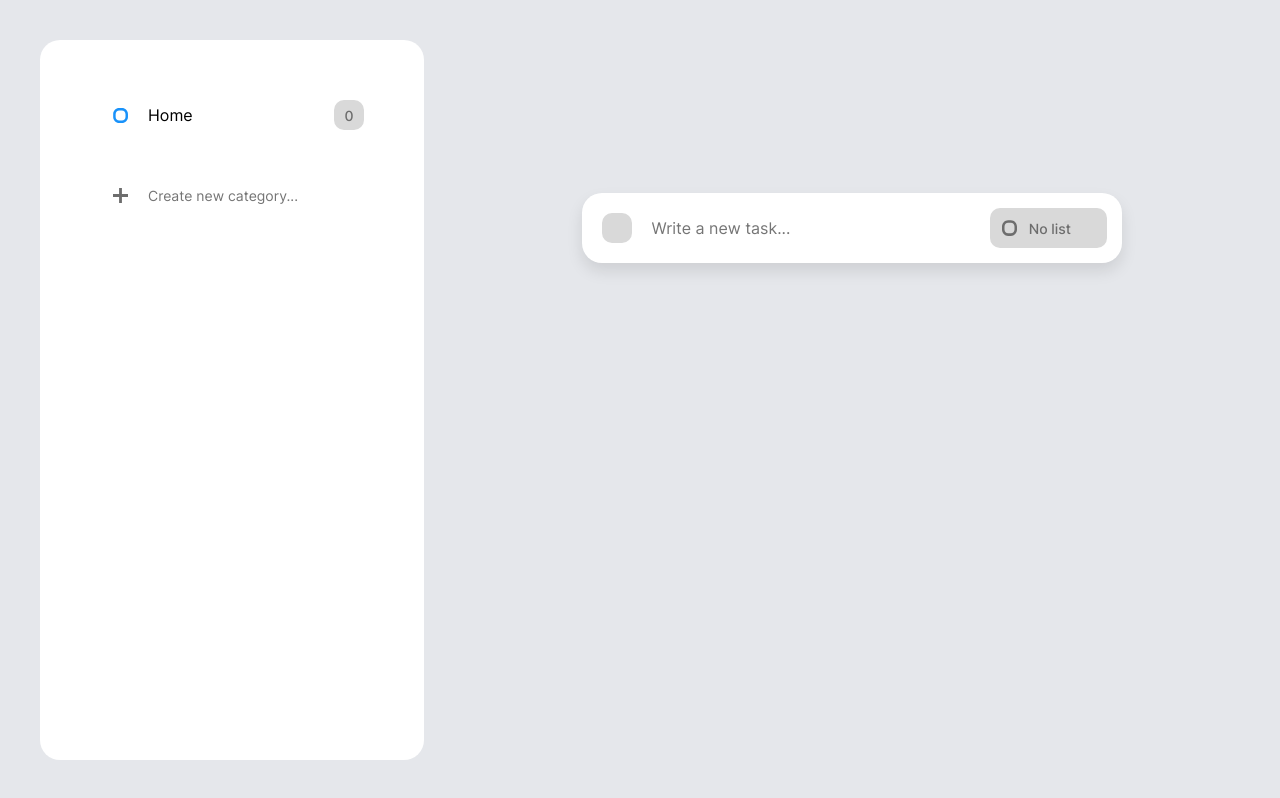
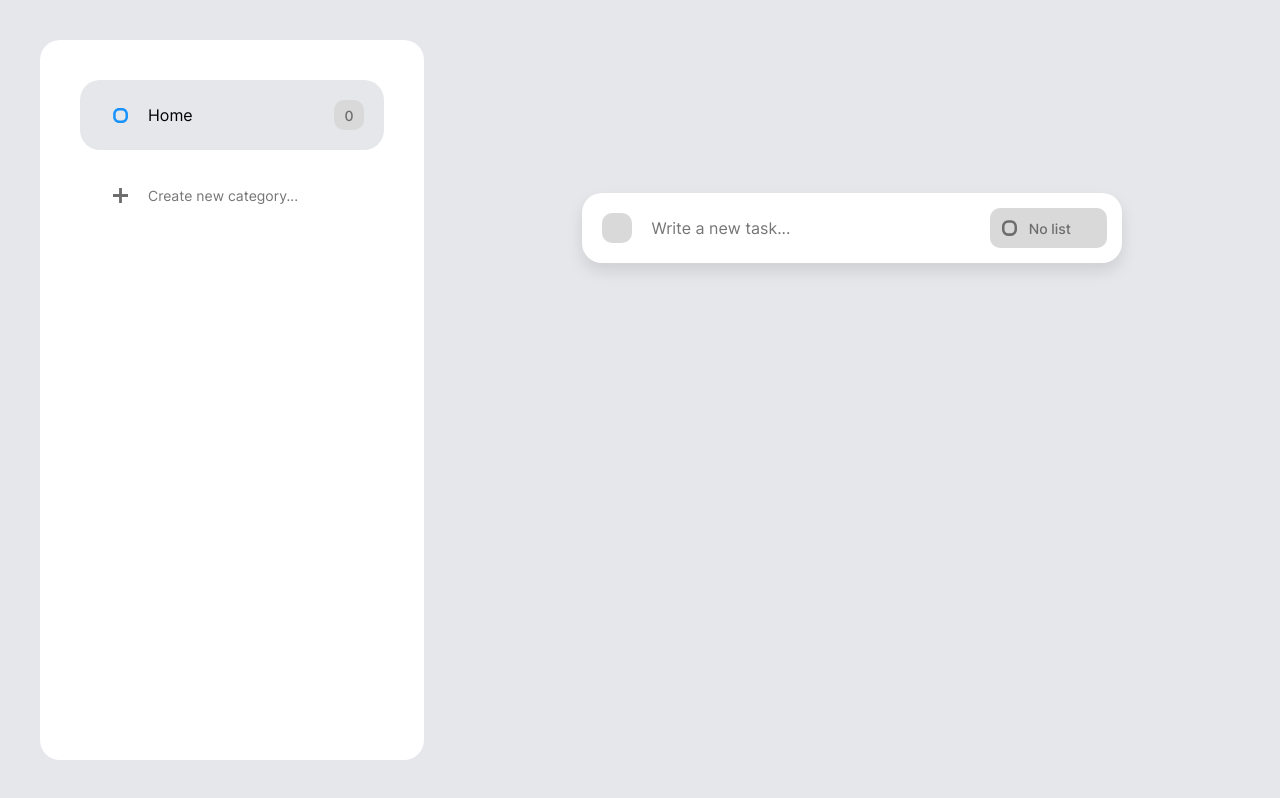
Before and after one commit to Green-Bubble/dona-clone, a React (Vite) app: page / in a window 1280 px wide. Built offline with nearby package versions, Linux system fonts and the light colour scheme.

Commit message:
fix: styled components conditional

```diff
--- a/src/components/Category/index.tsx
+++ b/src/components/Category/index.tsx
@@ -13,15 +13,19 @@ interface CategoryComponentProps {
 }
 
 import removeIcon from "../../assets/removeIcon.svg";
+
 import donaBlue from "../../assets/donaBlue.svg";
+import donaPurple from "../../assets/donaPurple.svg";
 import donaOrange from "../../assets/donaOrange.svg";
+import donaYellow from "../../assets/donaYellow.svg";
+import donaRed from "../../assets/donaRed.svg";
 import donaGreen from "../../assets/donaGreen.svg";
 import donaGray from "../../assets/donaGray.svg";
 
 import CategoryStyles from "./styles";
 
 function Category({ category }: CategoryComponentProps) {
-  const { categories, setCategories, setPath, tasks, setTasks } = useContext(Context);
+  const { categories, setCategories, setPath, tasks, setTasks, path } = useContext(Context);
 
   const [beingRemoved, setBeingRemoved] = useState("");
 
@@ -63,9 +67,15 @@ function Category({ category }: CategoryComponentProps) {
     switch (category.slug) {
       case "/":
         return donaBlue;
+      case "/personal":
+        return donaPurple;
       case "/work":
         return donaOrange;
       case "/studies":
+        return donaYellow;
+      case "/gym":
+        return donaRed;
+      case "/finances":
         return donaGreen;
       default:
         return donaGray;
@@ -74,8 +84,9 @@ function Category({ category }: CategoryComponentProps) {
 
   return (
     <CategoryStyles
+      beingRemoved={beingRemoved === category.slug}
+      activeCategory={category.slug === path}
       onClick={() => setPath(category.slug)}
-      style={beingRemoved === category.slug ? { opacity: "0", transform: "translateY(-10px)" } : {}}
     >
       <div className="left">
         <img src={handleIcon()} alt="" width={15} />
--- a/src/components/Category/styles.ts
+++ b/src/components/Category/styles.ts
@@ -1,6 +1,11 @@
 import styled from "styled-components";
 
-const CategoryStyles = styled.a`
+interface Props {
+  activeCategory: boolean;
+  beingRemoved: boolean;
+}
+
+const CategoryStyles = styled.a<Props>`
   display: flex;
   flex-direction: row;
 
@@ -15,7 +20,12 @@ const CategoryStyles = styled.a`
 
   border-radius: 20px;
 
+  opacity: ${(props) => (props.beingRemoved ? "0" : "1")};
+  transform: ${(props) => (props.beingRemoved ? "translateY(-10px)" : "")};
+
   cursor: pointer;
+
+  background-color: ${(props) => (props.activeCategory ? "var(--bg)" : "")};
 
   transition: 0.15s ease;
   transition-property: background-color transform opacity;
```
